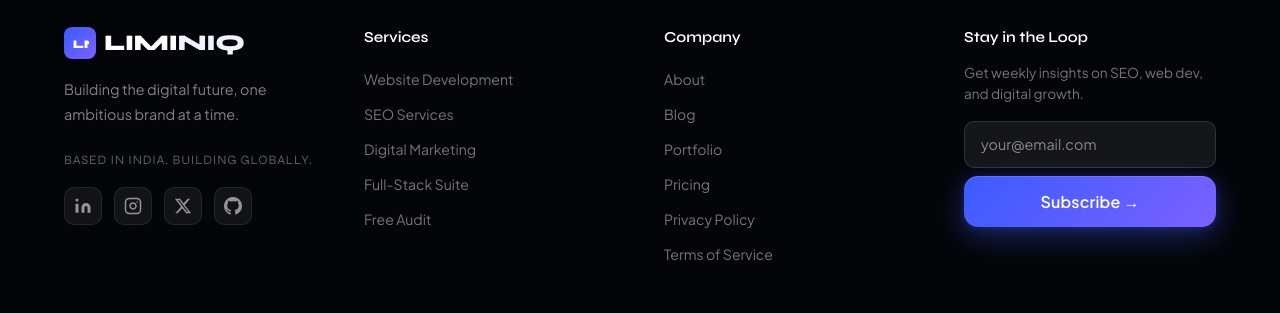
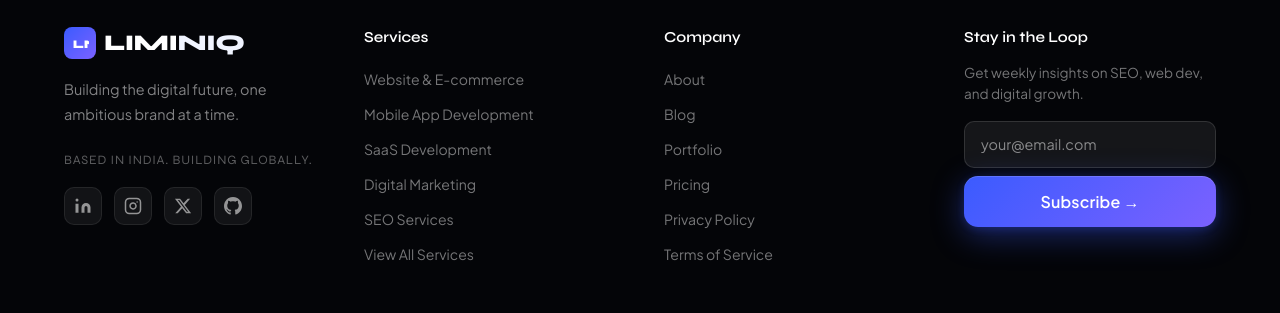
Before and after one commit to ashutosh123se/LimiNiq, a Next.js app: page /contact in a window 1280 px wide. Shown: the part 1580-1893 px from the top of the page. Built offline with nearby package versions, Linux system fonts and the light colour scheme; no server answers.

Commit message:
Fix: Update Services links in Navbar and Footer to use new slugs and hub page

```diff
--- a/components/layout/Footer.tsx
+++ b/components/layout/Footer.tsx
@@ -6,11 +6,12 @@ import { motion } from "framer-motion";
 
 const FOOTER_LINKS = {
   services: [
-    { label: "Website Development", href: "/services/website-development" },
-    { label: "SEO Services", href: "/services/seo" },
+    { label: "Website & E-commerce", href: "/services/website-ecommerce" },
+    { label: "Mobile App Development", href: "/services/mobile-app-development" },
+    { label: "SaaS Development", href: "/services/custom-software-saas" },
     { label: "Digital Marketing", href: "/services/digital-marketing" },
-    { label: "Full-Stack Suite", href: "/pricing" },
-    { label: "Free Audit", href: "/contact" },
+    { label: "SEO Services", href: "/services/seo-search-engine-marketing" },
+    { label: "View All Services", href: "/services" },
   ],
   company: [
     { label: "About", href: "/about" },
--- a/components/layout/Navbar.tsx
+++ b/components/layout/Navbar.tsx
@@ -7,7 +7,7 @@ import { motion, AnimatePresence } from 'framer-motion'
 import { MagneticButton } from '@/components/ui/MagneticButton'
 
 const NAV_LINKS = [
-  { label: 'Services', href: '/services/website-development' },
+  { label: 'Services', href: '/services' },
   { label: 'Work', href: '/portfolio' },
   { label: 'About', href: '/about' },
   { label: 'Blog', href: '/blog' },
```
